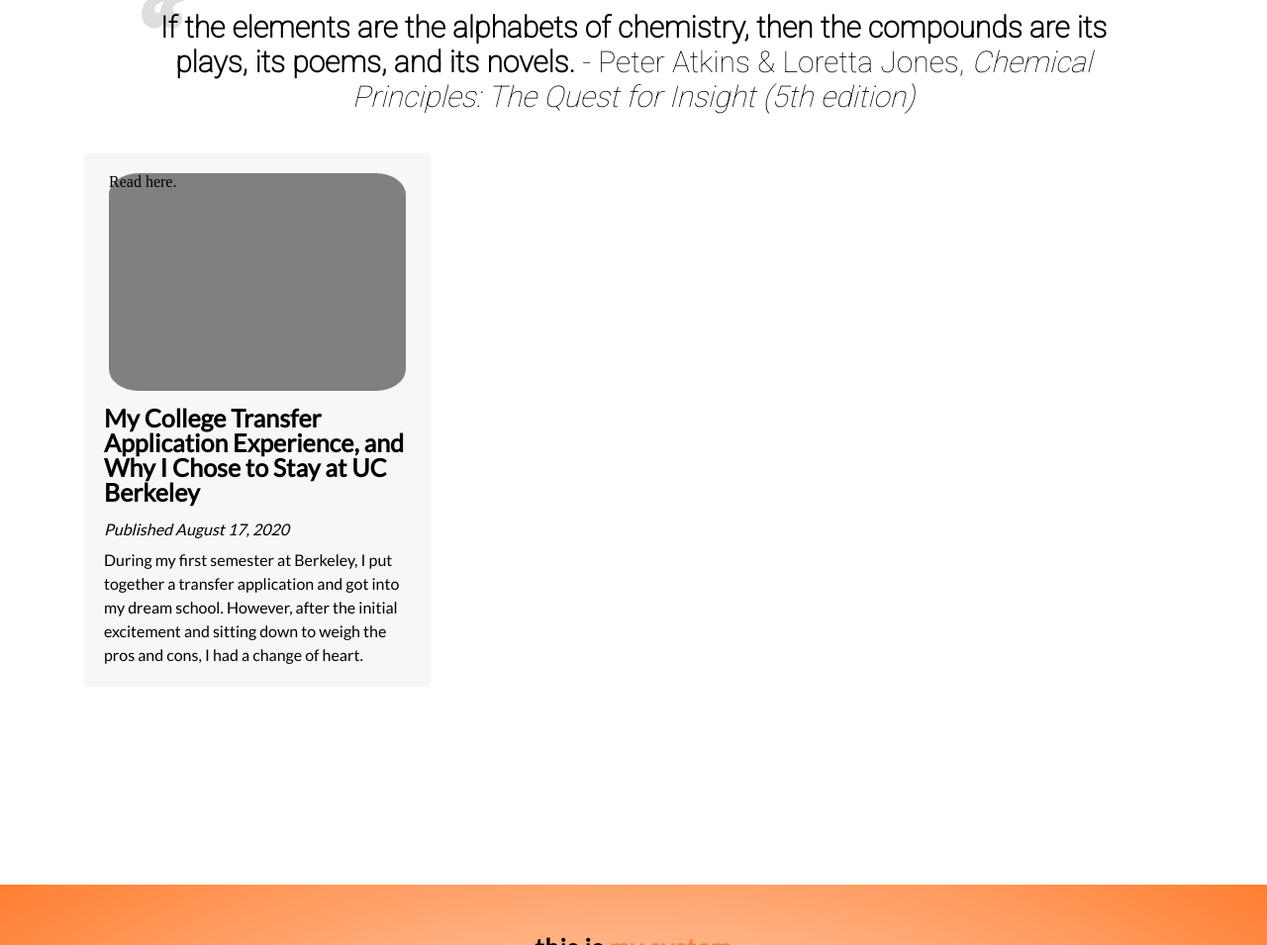
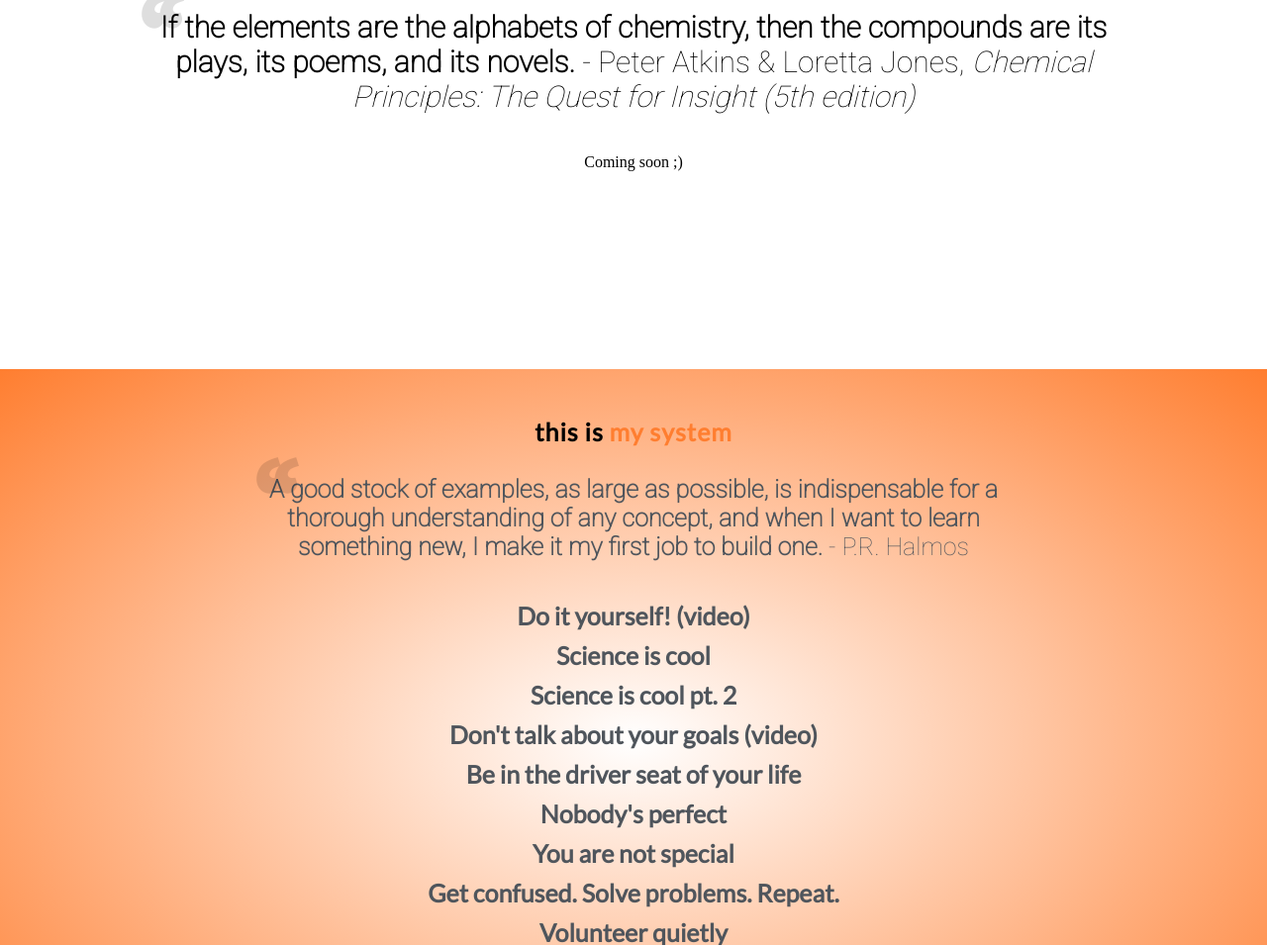
Before and after one commit to bryank-js/bryank-js.github.io, a plain HTML site: page index.html in a window 1280 px wide. Shown: the part 3998-4953 px from the top of the page at 99% size. Drawn offline with nearby package versions, Linux system fonts and the light colour scheme; files whose address does not match are found by name.

Commit message:
Update index.html

```diff
--- a/index.html
+++ b/index.html
@@ -297,31 +297,7 @@
 				<b>If the elements are the alphabets of chemistry, then the compounds are its plays, its poems, and its novels.</b> - Peter Atkins & Loretta Jones, <i>Chemical Principles: The Quest for Insight (5th edition)</i>
 			</div>
 			</div>
-			<div class="wow animate__animated animate__fadeInUp">
-			<div class="content-body-row">
-				<div class="content-body-left">
-					<div class="content-writing-section"> <!--For each writing piece-->
-						<div class="content-writing-image"> <!--#1: The preview image-->
-							<div class="content-writing-image-overlay">
-								Read here.
-							</div>
-						</div>
-
-						<div class="content-writing"> <!--#2: The description/title-->
-							<div class="content-writing-title">
-							My College Transfer Application Experience, and Why I Chose to Stay at UC Berkeley
-							</div>
-							<div class="content-writing-date">
-							Published August 17, 2020
-							</div>
-							<div class="content-writing-desc">
-							 During my first semester at Berkeley, I put together a transfer application and got into my dream school. However, after the initial excitement and sitting down to weigh the pros and cons, I had a change of heart.
-							</div>
-						</div>
-					</div>
-				</div>
-			</div>
-			</div>
+			<div style="text-align: center; font-style: 'Lato';margin-top: 50px;">Coming soon ;)</div>
 		</div>
 	</section>
 	<!--System-->
```
